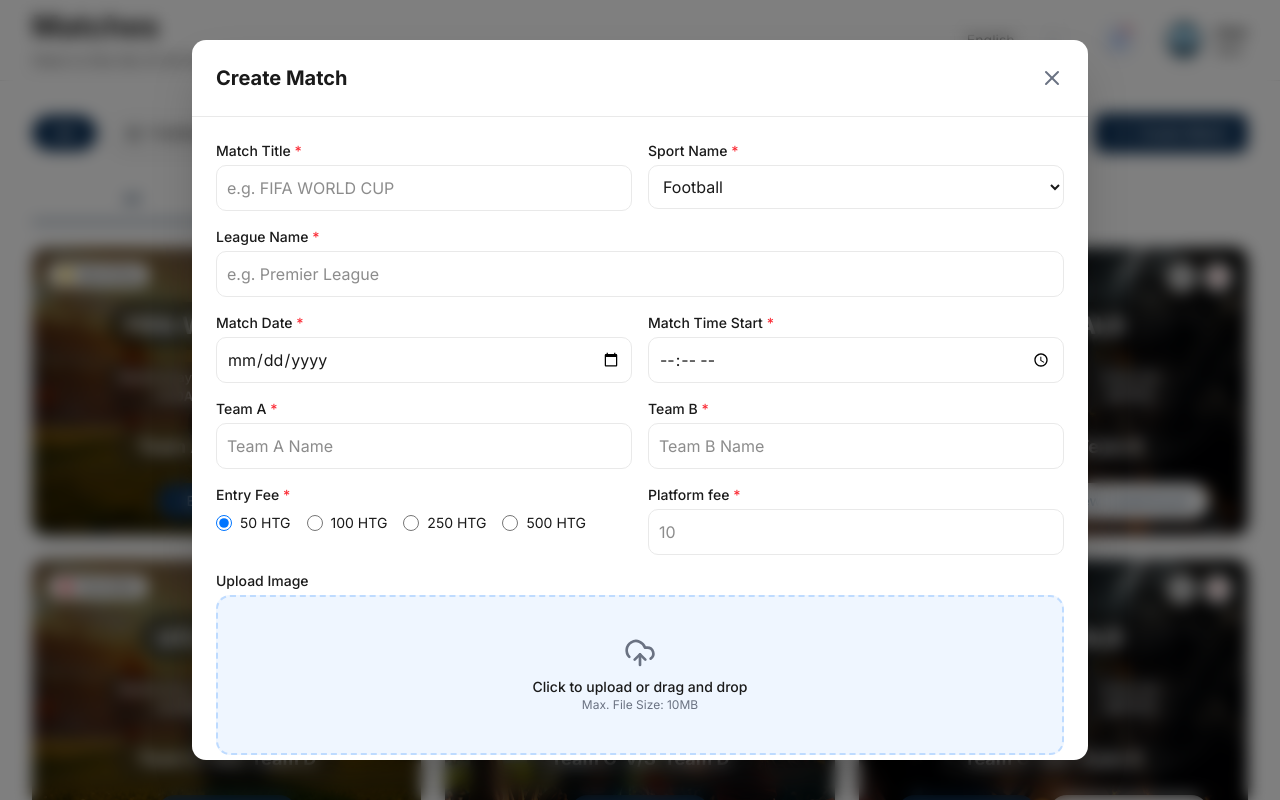
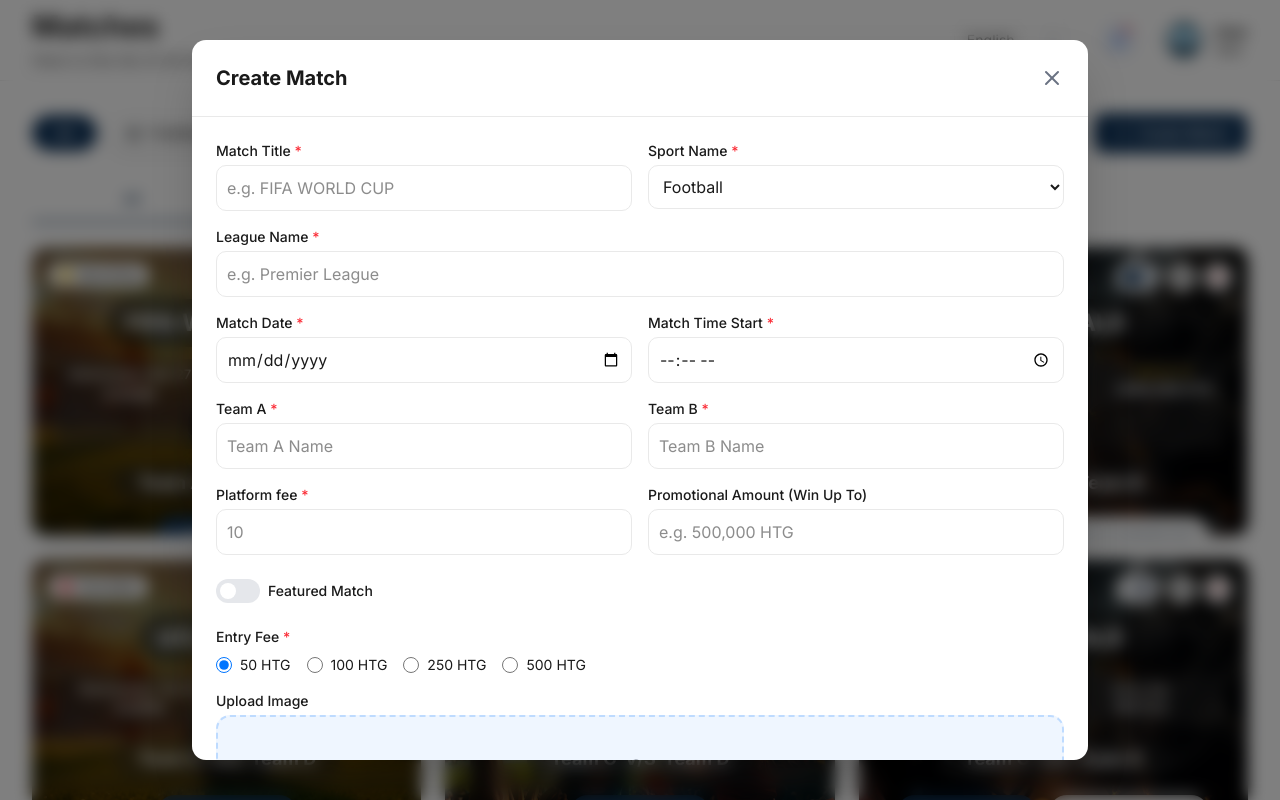
Before and after one commit to nrbnayon/xentra-admin-dashboard, a Next.js app: page /matches in a window 1280 px wide. Both pictures are taken after a click on the button "Create Match". Shown: the top 800 px of the page. Built offline with nearby package versions, Linux system fonts and the light colour scheme; no server answers.

Commit message:
Added feature toggle functionality and design

```diff
--- a/components/Protected/Matches/MatchCard.tsx
+++ b/components/Protected/Matches/MatchCard.tsx
@@ -2,6 +2,7 @@ import { Match } from "@/types/matches";
 import { SquarePen, X, Circle } from "lucide-react";
 import Image from "next/image";
 import TranslatedText from "@/components/Shared/TranslatedText";
+import { useTranslate } from "@/hooks/useTranslate";
 
 interface MatchCardProps {
   match: Match;
@@ -9,6 +10,7 @@ interface MatchCardProps {
   onDelete: (match: Match) => void;
   onEnterResult: (match: Match) => void;
   onViewLeaderboard: (match: Match) => void;
+  onToggleFeatured?: (matchId: string, isFeatured: boolean) => void;
 }
 
 export default function MatchCard({
@@ -17,7 +19,11 @@ export default function MatchCard({
   onDelete,
   onEnterResult,
   onViewLeaderboard,
+  onToggleFeatured,
 }: MatchCardProps) {
+  const { translatedText: featuredText } = useTranslate("Featured");
+  const { translatedText: notFeaturedText } = useTranslate("Not Featured");
+
   const isActionable =
     match.status === "Completed" || match.status === "Latest";
 
@@ -86,6 +92,27 @@ export default function MatchCard({
           </div>
           <div className="flex gap-2">
             <button
+              onClick={() => onToggleFeatured?.(match.id, !match.isFeatured)}
+              className={`p-1.5 rounded-full transition-colors cursor-pointer flex items-center justify-center ${
+                match.isFeatured
+                  ? "bg-white text-primary"
+                  : "bg-white text-foreground hover:bg-gray-100"
+              }`}
+              title={match.isFeatured ? featuredText : notFeaturedText}
+            >
+              <div
+                className={`w-8 h-4 rounded-full relative transition-colors ${
+                  match.isFeatured ? "bg-primary" : "bg-gray-400"
+                }`}
+              >
+                <div
+                  className={`absolute top-0.5 w-3 h-3 rounded-full bg-white transition-all ${
+                    match.isFeatured ? "left-4.5" : "left-0.5"
+                  }`}
+                />
+              </div>
+            </button>
+            <button
               onClick={() => onEdit(match)}
               className="bg-white hover:bg-gray-100 p-1.5 rounded-full transition-colors cursor-pointer"
             >
@@ -106,7 +133,7 @@ export default function MatchCard({
             <TranslatedText text={match.title} />
           </h3>
 
-          <div className="flex justify-between w-full max-w-64 px-2 text-center gap-2">
+          <div className="flex justify-between w-full max-w-96 px-2 text-center gap-2">
             <div className="flex-1 text-center bg-[#24242480] px-3 py-1.5 rounded text-white text-[13px]">
               <p className="font-medium whitespace-nowrap">
                 {formatDate(match.date)}
@@ -119,6 +146,14 @@ export default function MatchCard({
               </p>
               <p className="font-semibold">{match.entryFee} HTG</p>
             </div>
+            {match.winUpTo && (
+              <div className="flex-1 text-center bg-[#24242480] px-3 py-1.5 rounded text-white text-[13px]">
+                <p className="font-medium text-[10px] uppercase tracking-wider text-yellow-400">
+                  <TranslatedText text="Win up to" />
+                </p>
+                <p className="font-bold whitespace-nowrap">{match.winUpTo}</p>
+              </div>
+            )}
           </div>
 
           <div className="mt-4 font-bold text-white text-lg flex items-center justify-center gap-2 bg-[#24242480] px-6 py-1 rounded-full">
--- a/components/Protected/Matches/MatchesClient.tsx
+++ b/components/Protected/Matches/MatchesClient.tsx
@@ -12,6 +12,7 @@ import { matchesData, leaderboardData } from "@/data/matchesData";
 import { Match } from "@/types/matches";
 import { Plus } from "lucide-react";
 import TranslatedText from "@/components/Shared/TranslatedText";
+import { toast } from "sonner";
 
 type TabType = "All" | "Upcoming" | "Latest" | "Completed";
 type FilterType = "All" | "Football" | "Basketball";
@@ -75,6 +76,13 @@ export default function MatchesClient() {
         m.id === matchId ? { ...m, status: "Completed" } : m,
       ),
     );
+  };
+
+  const handleToggleFeatured = (matchId: string, isFeatured: boolean) => {
+    setMatches(
+      matches.map((m) => (m.id === matchId ? { ...m, isFeatured } : m)),
+    );
+    toast.success(isFeatured ? "Match featured!" : "Match unfeatured!");
   };
 
   const openMatchModalForCreation = () => {
@@ -183,6 +191,7 @@ export default function MatchesClient() {
               onDelete={openDeleteModal}
               onEnterResult={openResultModal}
               onViewLeaderboard={openLeaderboardModal}
+              onToggleFeatured={handleToggleFeatured}
             />
           ))}
           {paginatedMatches.length === 0 && (
--- a/components/Protected/Matches/Modals/MatchModal.tsx
+++ b/components/Protected/Matches/Modals/MatchModal.tsx
@@ -28,6 +28,8 @@ export default function MatchModal({
     teamB: "",
     entryFee: 50,
     platformFee: "",
+    isFeatured: false,
+    winUpTo: "",
     image: null as File | null,
     imagePreview: "" as string,
   });
@@ -48,6 +50,8 @@ export default function MatchModal({
         teamB: match.teamB,
         entryFee: match.entryFee,
         platformFee: match.platformFee.toString(),
+        isFeatured: match.isFeatured || false,
+        winUpTo: match.winUpTo || "",
         image: null,
         imagePreview: match.image || "",
       });
@@ -62,6 +66,8 @@ export default function MatchModal({
         teamB: "",
         entryFee: 50,
         platformFee: "",
+        isFeatured: false,
+        winUpTo: "",
         image: null,
         imagePreview: "",
       });
@@ -139,6 +145,8 @@ export default function MatchModal({
       ...restData,
       sport: restData.sport as Match["sport"],
       platformFee: Number(restData.platformFee),
+      isFeatured: restData.isFeatured,
+      winUpTo: restData.winUpTo,
       image: imagePreview || "/images/match1.png", // In a real app, this would be the uploaded URL
     });
     toast.success(
@@ -314,32 +322,6 @@ export default function MatchModal({
 
           <div className="grid grid-cols-1 md:grid-cols-2 gap-4">
             <div>
-              <label className="block text-sm font-medium text-foreground dark:text-gray-300 mb-2">
-                <TranslatedText text="Entry Fee" />{" "}
-                <span className="text-red-500">*</span>
-              </label>
-              <div className="flex flex-wrap gap-4 items-center">
-                {[50, 100, 250, 500].map((fee) => (
-                  <label
-                    key={fee}
-                    className="flex items-center gap-2 cursor-pointer text-sm dark:text-white"
-                  >
-                    <input
-                      type="radio"
-                      name="entryFee"
-                      value={fee}
-                      checked={formData.entryFee === fee}
-                      onChange={() =>
-                        setFormData({ ...formData, entryFee: fee })
-                      }
-                      className="w-4 h-4 text-blue-600"
-                    />
-                    {fee} HTG
-                  </label>
-                ))}
-              </div>
-            </div>
-            <div>
               <label className="block text-sm font-medium text-foreground dark:text-gray-300 mb-1">
                 <TranslatedText text="Platform fee" />{" "}
                 <span className="text-red-500">*</span>
@@ -358,6 +340,67 @@ export default function MatchModal({
                   <TranslatedText text={errors.platformFee} />
                 </p>
               )}
+            </div>
+            <div>
+              <label className="block text-sm font-medium text-foreground dark:text-gray-300 mb-1">
+                <TranslatedText text="Promotional Amount (Win Up To)" />
+              </label>
+              <input
+                type="text"
+                value={formData.winUpTo}
+                onChange={(e) =>
+                  setFormData({ ...formData, winUpTo: e.target.value })
+                }
+                className="w-full border rounded-lg p-2.5 dark:bg-gray-700 dark:border-gray-600 dark:text-white outline-none focus:ring-2 focus:ring-blue-500"
+                placeholder="e.g. 500,000 HTG"
+              />
+            </div>
+          </div>
+
+          <div className="flex items-center gap-2 py-2">
+            <button
+              onClick={() =>
+                setFormData({ ...formData, isFeatured: !formData.isFeatured })
+              }
+              className={`relative inline-flex h-6 w-11 items-center rounded-full transition-colors focus:outline-none ${
+                formData.isFeatured
+                  ? "bg-primary"
+                  : "bg-gray-200 dark:bg-gray-700"
+              }`}
+            >
+              <span
+                className={`inline-block h-4 w-4 transform rounded-full bg-white transition-transform ${
+                  formData.isFeatured ? "translate-x-6" : "translate-x-1"
+                }`}
+              />
+            </button>
+            <span className="text-sm font-medium text-foreground dark:text-gray-300">
+              <TranslatedText text="Featured Match" />
+            </span>
+          </div>
+
+          <div>
+            <label className="block text-sm font-medium text-foreground dark:text-gray-300 mb-2">
+              <TranslatedText text="Entry Fee" />{" "}
+              <span className="text-red-500">*</span>
+            </label>
+            <div className="flex flex-wrap gap-4 items-center">
+              {[50, 100, 250, 500].map((fee) => (
+                <label
+                  key={fee}
+                  className="flex items-center gap-2 cursor-pointer text-sm dark:text-white"
+                >
+                  <input
+                    type="radio"
+                    name="entryFee"
+                    value={fee}
+                    checked={formData.entryFee === fee}
+                    onChange={() => setFormData({ ...formData, entryFee: fee })}
+                    className="w-4 h-4 text-blue-600"
+                  />
+                  {fee} HTG
+                </label>
+              ))}
             </div>
           </div>
 
--- a/components/Protected/Users/UsersClient.tsx
+++ b/components/Protected/Users/UsersClient.tsx
@@ -140,9 +140,9 @@ export default function UsersClient() {
       icon: (
         <DropdownMenu>
           <DropdownMenuTrigger asChild>
-            <button className="p-1 hover:bg-gray-100 rounded-full transition outline-none border-none cursor-pointer">
+            <div className="p-1 hover:bg-gray-100 rounded-full transition outline-none border-none cursor-pointer inline-flex items-center justify-center">
               <MoreVertical className="w-5 h-5 text-gray-600" />
-            </button>
+            </div>
           </DropdownMenuTrigger>
           <DropdownMenuContent
             align="end"
--- a/data/matchesData.ts
+++ b/data/matchesData.ts
@@ -15,6 +15,8 @@ export const matchesData: Match[] = [
     platformFee: 10,
     image: "/images/match1.png",
     participants: 100,
+    isFeatured: true,
+    winUpTo: "500,000 HTG",
   },
   {
     id: "2",
@@ -30,6 +32,8 @@ export const matchesData: Match[] = [
     platformFee: 10,
     image: "/images/match1.png",
     participants: 100,
+    isFeatured: false,
+    winUpTo: "200,000 HTG",
   },
   {
     id: "3",
@@ -45,6 +49,8 @@ export const matchesData: Match[] = [
     platformFee: 15,
     image: "/images/match3.png",
     participants: 150,
+    isFeatured: true,
+    winUpTo: "1,000,000 HTG",
   },
   {
     id: "4",
--- a/types/matches.ts
+++ b/types/matches.ts
@@ -15,6 +15,8 @@ export interface Match {
   platformFee: number;
   image: string;
   participants: number;
+  isFeatured?: boolean;
+  winUpTo?: string;
 }
 
 export interface LeaderboardEntry {
```
